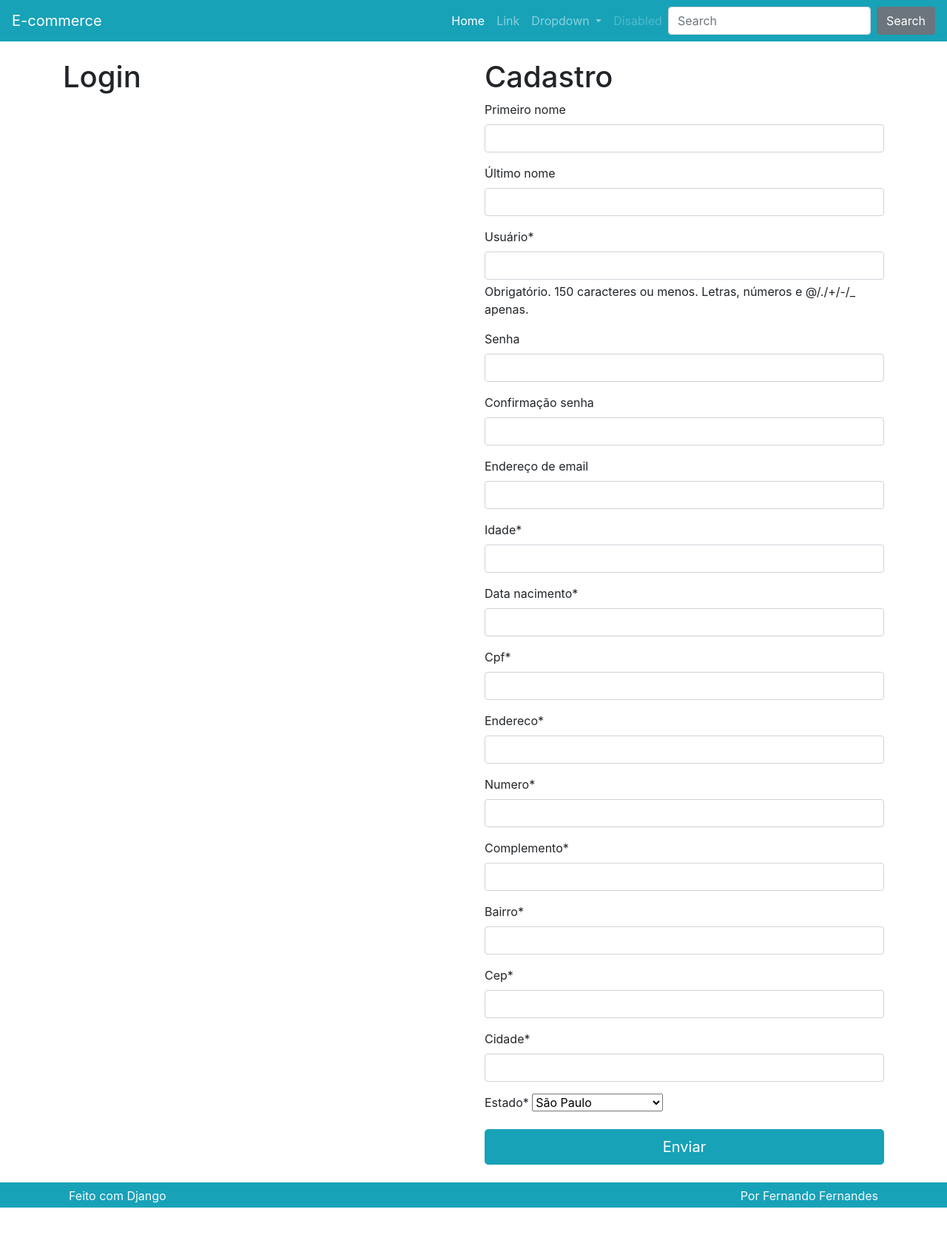
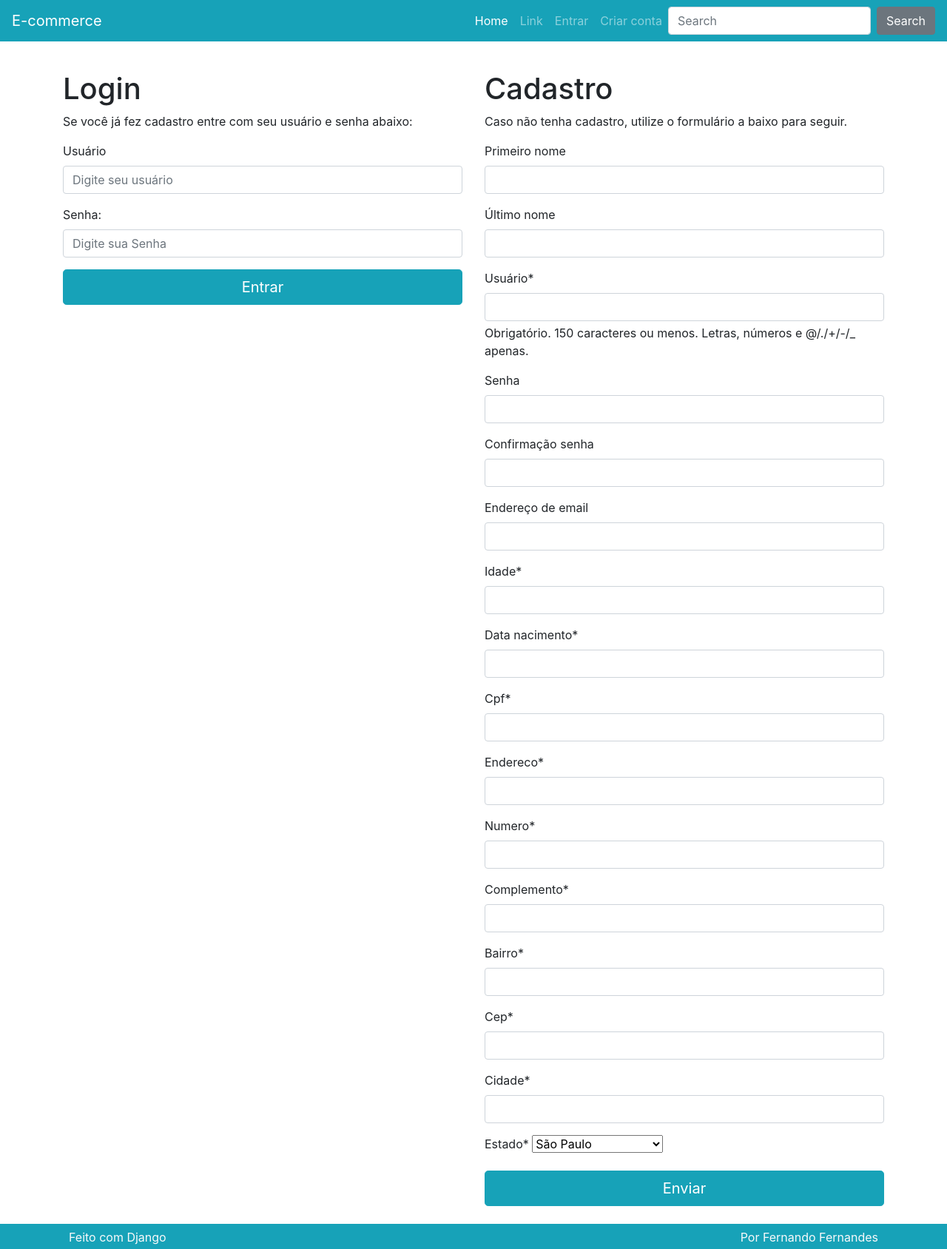
Before and after one commit to FFS4ant0s/Projeto-E-commerce, a Django app: page /perfil/ in a window 1280 px wide. Shown: the whole page at 74% size. Before the commit the page ends 1632 px from the top, so only its background shows below. Run offline with Django 5.2, Linux system fonts and the light colour scheme; some libraries are stand-ins or nearby versions.

Commit message:
Login or Logout

```diff
--- a/perfil/templates/perfil/atualizar.html
+++ b/perfil/templates/perfil/atualizar.html
@@ -1,5 +1,8 @@
 {% extends 'perfil/criar.html' %}
 
 {% block titulocadastro %}
-<h1>Atualizar dados</h1>
+<h1>Atualizar Cadastro</h1>
+<p>
+    Utilize o formulário a baixo a seguir para atualizar seus dados.
+</p>
 {% endblock %}
--- a/perfil/templates/perfil/criar.html
+++ b/perfil/templates/perfil/criar.html
@@ -6,15 +6,36 @@
 <div class="row">
 
     {% if not request.user.is_authenticated %}
-    <div class="col-lg">
+    <div class="col-lg mt-3">
         <h1>Login</h1>
+        <p>
+            Se você já fez cadastro entre com seu usuário e senha abaixo:
+        </p>
+
+        <form method="POST" action="{% url 'perfil:login' %}">
+            {% csrf_token %}
+            <div class="form-group">
+                <label for="InputUsuario1">Usuário</label>
+                <input type="text" name="username" class="form-control" id="InputUsuario1"
+                    aria-describedby="usuarioHelp" placeholder="Digite seu usuário">
+            </div>
+            <div class="form-group">
+                <label for="exampleInputPassword1">Senha:</label>
+                <input name="password" type="password" class="form-control" id="exampleInputPassword1"
+                    placeholder="Digite sua Senha">
+            </div>
+            <button type="submit" class="btn btn-primary btn-block btn-lg">Entrar</button>
+        </form>
     </div>
     {% endif %}
 
-    <div class="col-lg">
+    <div class=" col-lg mt-3">
 
         {% block titulocadastro %}
         <h1>Cadastro</h1>
+        <p>
+            Caso não tenha cadastro, utilize o formulário a baixo para seguir.
+        </p>
         {% endblock %}
 
         <form method="POST" action="">
--- a/perfil/views.py
+++ b/perfil/views.py
@@ -1,9 +1,10 @@
-from django.shortcuts import render, get_object_or_404
+from django.contrib import messages
+from django.shortcuts import render, get_object_or_404, redirect
 from django.views.generic import ListView
 from django.views import View
 from django.http import HttpResponse
 from django.contrib.auth.models import User
-from django.contrib.auth import authenticate, login
+from django.contrib.auth import authenticate, login, logout
 import copy
 
 from . import models
@@ -61,8 +62,7 @@ class BasePerfil(View):
 
 class Criar(BasePerfil):
     def post(self, *args, **kwargs):
-        # if not self.userform.is_valid() or not self.perfilform.is_valid():
-        if not self.userform.is_valid():
+        if not self.userform.is_valid() or not self.perfilform.is_valid():
             return self.renderizar
 
         username = self.userform.cleaned_data.get('username')
@@ -118,6 +118,18 @@ class Criar(BasePerfil):
 
         self.request.session['carrinho'] = self.carrinho
         self.request.session.save()
+
+        messages.success(
+            self.request,
+            'Seu cadastro foi criado ou atualizado com sucesso.'
+        )
+
+        messages.success(
+            self.request,
+            'Você fez login e pode concluir sua compra.'
+        )
+
+        return redirect('perfil:criar')
         return self.renderizar
 
 
@@ -127,10 +139,40 @@ class Atualizar(View):
 
 
 class Login(View):
-    def get(self, *args, **kwargs):
-        return HttpResponse('Login')
+    def post(self, *args, **kwargs):
+        username = self.request.POST.get('username')
+        password = self.request.POST.get('password')
+
+        if not username or not password:
+            messages.error(
+                self.request,
+                'Usuário ou senha inválidos.'
+            )
+            return redirect('perfil:criar')
+
+        usuario = authenticate(self.request, username=username, password=password)
+
+        if not usuario:
+            messages.error(
+                self.request,
+                'Usuário ou senha inválidos.'
+            )
+            return redirect('perfil:criar')
+
+        login(self.request, user=usuario)
+
+        messages.success(
+            self.request,
+            'Você fez login no sistema e pode concluir sua compra.'
+        )
+
+        return redirect('produto:carrinho')
 
 
 class Logout(View):
     def get(self, *args, **kwargs):
-        return HttpResponse('Logout')
+        carrinho = copy.deepcopy(self.request.session.get('carrinho'))
+        logout(self.request)
+        self.request.session['carrinho'] = carrinho
+        self.request.session.save()
+        return redirect('produto:lista')
--- a/templates/parciais/_nav.html
+++ b/templates/parciais/_nav.html
@@ -15,21 +15,26 @@
             <li class="nav-item">
                 <a class="nav-link" href="#">Link</a>
             </li>
+
+            {% if request.user.is_authenticated %}
             <li class="nav-item dropdown">
                 <a class="nav-link dropdown-toggle" href="#" id="navbarDropdown" role="button" data-toggle="dropdown"
                     aria-haspopup="true" aria-expanded="false">
-                    Dropdown
+                    Conta
                 </a>
                 <div class="dropdown-menu" aria-labelledby="navbarDropdown">
-                    <a class="dropdown-item" href="#">Action</a>
-                    <a class="dropdown-item" href="#">Another action</a>
-                    <div class="dropdown-divider"></div>
-                    <a class="dropdown-item" href="#">Something else here</a>
+                    <a class="dropdown-item" href="{% url 'perfil:criar' %}">Atualizar</a>
+                    <a class="dropdown-item" href="{% url 'perfil:logout' %}">Sair</a>
                 </div>
             </li>
+            {% else %}
             <li class="nav-item">
-                <a class="nav-link disabled" href="#">Disabled</a>
+                <a class="nav-link" href="{% url 'perfil:criar' %}">Entrar</a>
             </li>
+            <li class="nav-item">
+                <a class="nav-link" href="{% url 'perfil:criar' %}">Criar conta</a>
+            </li>
+            {% endif %}
 
             {% if request.session.carrinho %}
 
```
Also changed, not shown: db.sqlite3.
